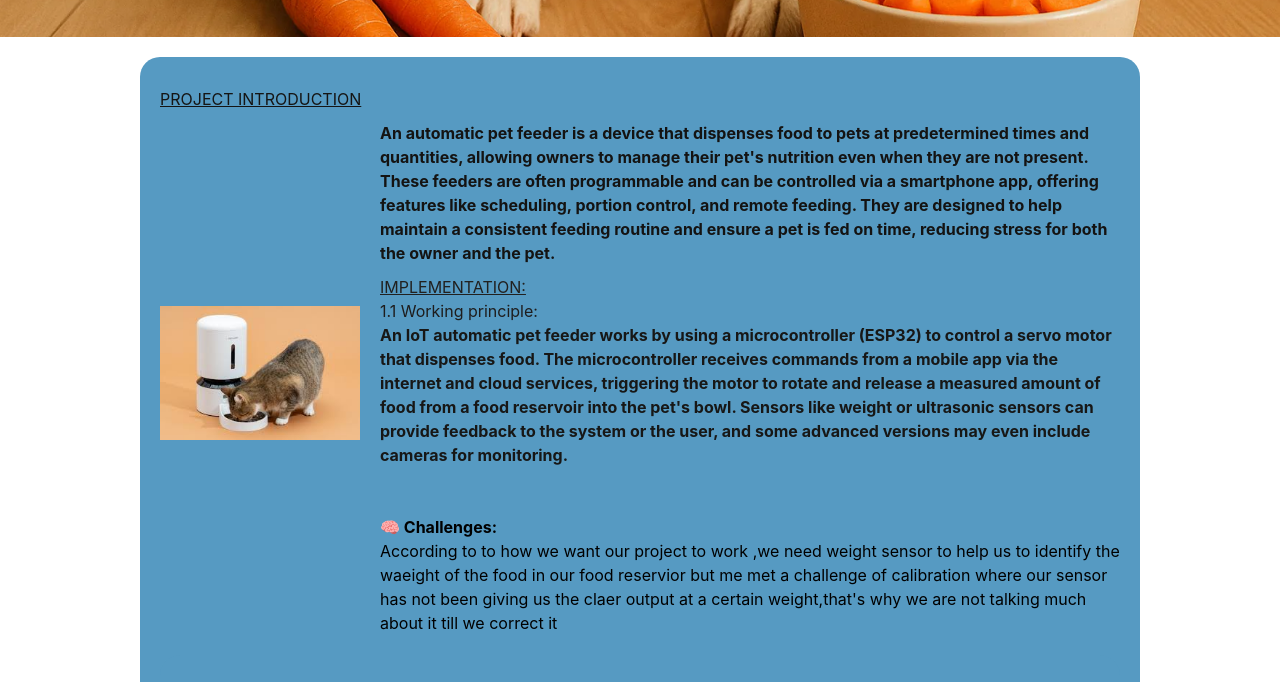
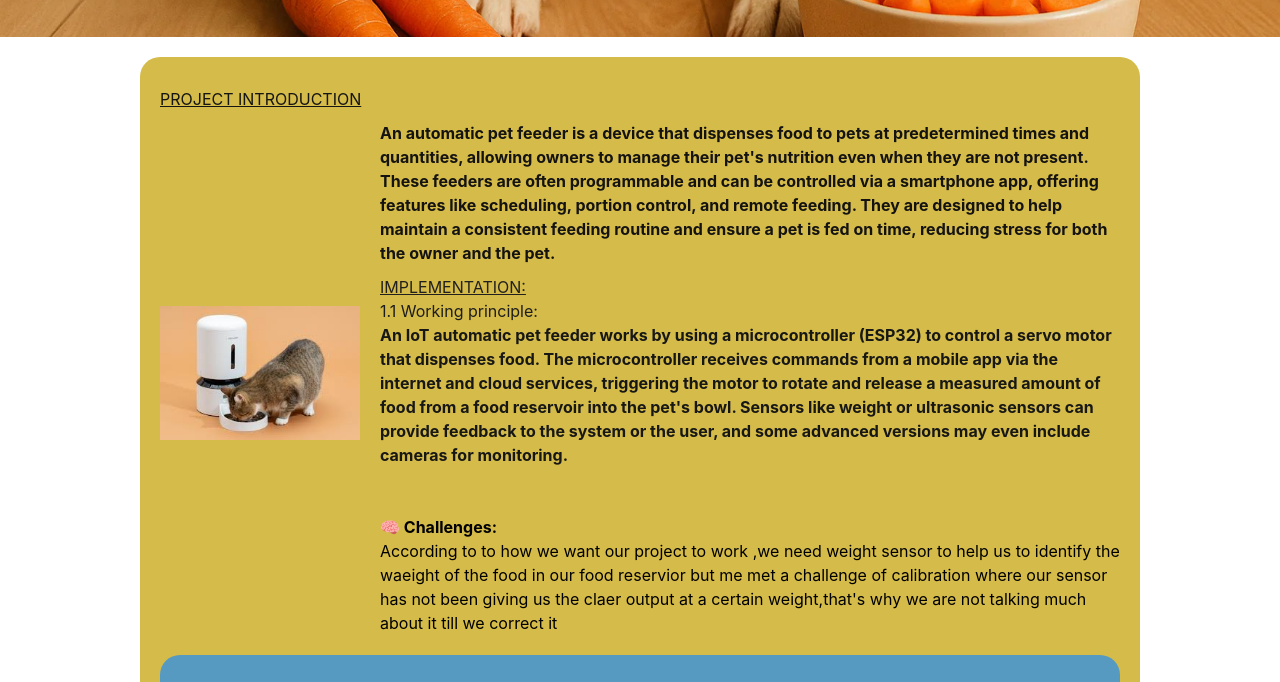
Before and after one commit to tuyishimejoselyne/feeder, a plain HTML site: page index.html in a window 1280 px wide. Shown: the part 555-1237 px from the top of the page. Drawn offline with nearby package versions, Linux system fonts and the light colour scheme.

Commit message:
Update index.html

```diff
--- a/index.html
+++ b/index.html
@@ -95,7 +95,7 @@
     </div>
 </div>
 
-<div style="border-radius:20px; background-color:#569ac2; padding:30px 20px; margin:20px auto; max-width:1000px;">
+    <div style="border-radius:20px; background-color:#d5bb49; padding:30px 20px; margin:20px auto; max-width:1000px;">
         <h2 style="color:#151514;"><u>PROJECT INTRODUCTION</u></h2>
     <div style="display: flex; align-items: center;">
   <img src="IPUSI.jpeg" alt="Smart Pet Feeder" style="width: 200px; height: auto; margin-right: 20px;">
```
